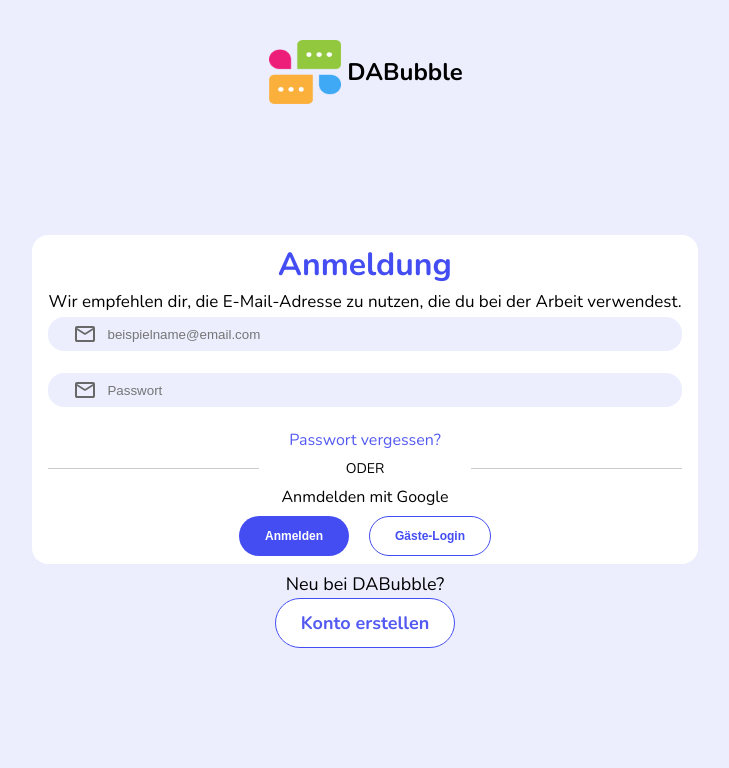
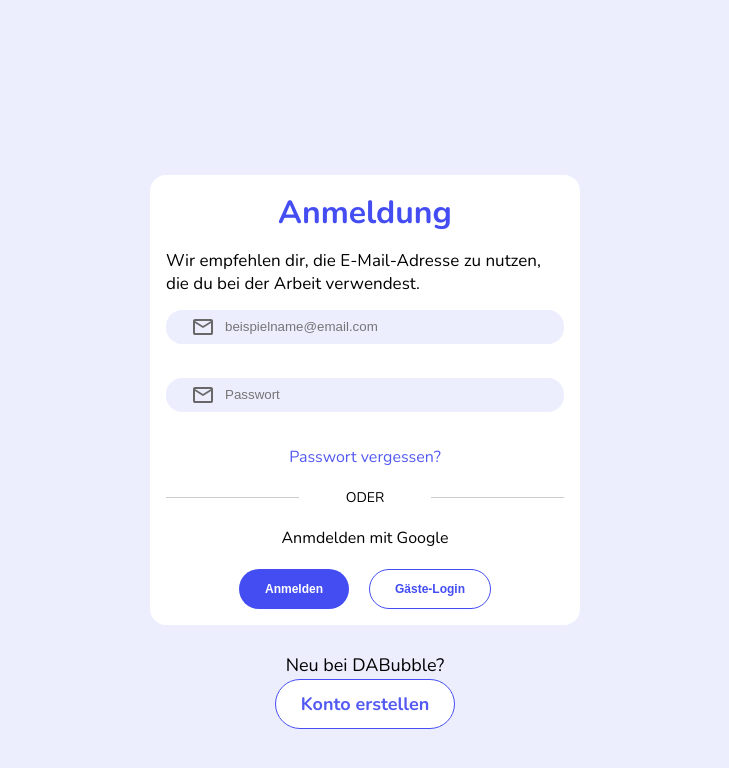
Before and after one commit to OezkanSarikaya/da-bubble, an Angular app: page / in a window 1280 px wide. Shown: the top 768 px of the page, without its empty margins (275-1004 px from the left). Built offline with nearby package versions, Linux system fonts and the light colour scheme.

Commit message:
Login/desktop version

```diff
--- a/src/app/login/login.component.scss
+++ b/src/app/login/login.component.scss
@@ -45,7 +45,7 @@
   color: $white-color;
   font-size: 24px;
   font-weight: 700;
-  animation: text-logo-right 500ms ease-out 1500ms forwards, logo-img-color 500ms ease-out 3s forwards;
+  animation: text-logo-right 500ms ease-out 1500ms forwards, text-img-color 500ms ease-out 3s forwards;
   position: relative;
   z-index: -5;
   opacity: 0;
@@ -60,7 +60,7 @@
   }
 }
 
-@keyframes logo-img-color {
+@keyframes text-img-color {
   from{
     color: $white-color;
   }
@@ -100,6 +100,16 @@
   }
 }
 
+@keyframes container-logo-up-desktop {
+  from{
+    transform: translate(0);
+  }
+  to{
+    opacity: 100;
+    transform: translate(-41vh, -41vh);
+  }
+}
+
 @keyframes background-change {
   from{
     z-index: 100;
@@ -121,6 +131,7 @@
   @extend .d-center;
   flex-direction: column;
   gap: 4px;
+  max-width: 398px;
   padding: 8px 16px;
   margin: 8px 16px;
   background-color: $white-color;
@@ -230,3 +241,106 @@
 .privacy-container{
   @extend .d-none;
 }
+
+@media (min-height: 650px) {
+  section{
+    gap:12px;
+  }
+  .card{
+    gap: 12px;
+    padding: 10px 16px;
+  }
+  .form{
+    gap:14px
+  }
+}
+
+@media (min-height: 800px) {
+  section{
+    gap:20px;
+  }
+  .card{
+    gap: 15px;
+    padding: 16px;
+  }
+  .form{
+    gap:20px
+  }
+}
+
+@media (min-width: 1200px) {
+  .container-presentation{
+    animation: container-logo-up-desktop 650ms ease-out 2500ms forwards;
+  }
+
+  .img-container{
+    background-color: $main-secondary;
+    animation: logo-img-left-desktop 500ms ease-out 1s forwards,
+    logo-img-transparent 1ms ease-out 2000ms forwards;
+    img.logo{
+      width:187px;
+      height: 184px;
+      animation: logo-small 1ms ease-out 2500ms forwards;
+    }
+  }
+
+  span.text-logo{
+    font-size: 72px;
+    text-align: left;
+    animation: text-logo-right-desktop 500ms ease-out 1500ms forwards,
+                text-logo-size-desktop 500ms ease-out 2500ms forwards,
+                text-img-color 500ms ease-out 3s forwards,
+                text-logo-move-desktop 500ms ease-out 2500ms forwards;
+  }
+}
+
+@keyframes logo-small {
+  from{
+    width:187px;
+    height: 184px;
+  }
+  to{
+    width:72px;
+    height: 64px;
+  }
+}
+
+@keyframes logo-img-left-desktop {
+  from{
+    transform: translate(0);
+
+  }
+  to{
+    transform: translate(-120px);
+
+  }
+}
+
+@keyframes text-logo-right-desktop {
+  from{
+    opacity: 100;
+    transform: translate(-5px);
+  }
+  to{
+    opacity: 100;
+    transform: translate(+150px);
+  }
+}
+
+@keyframes text-logo-size-desktop {
+  from{
+    font-size: 72px;
+  }
+  to{
+    font-size: 24px;
+  }
+}
+
+@keyframes text-logo-move-desktop {
+  from{
+    transform: translateX(0);
+  }
+  to{
+    transform: translateX(-10px);
+  }
+}
```
